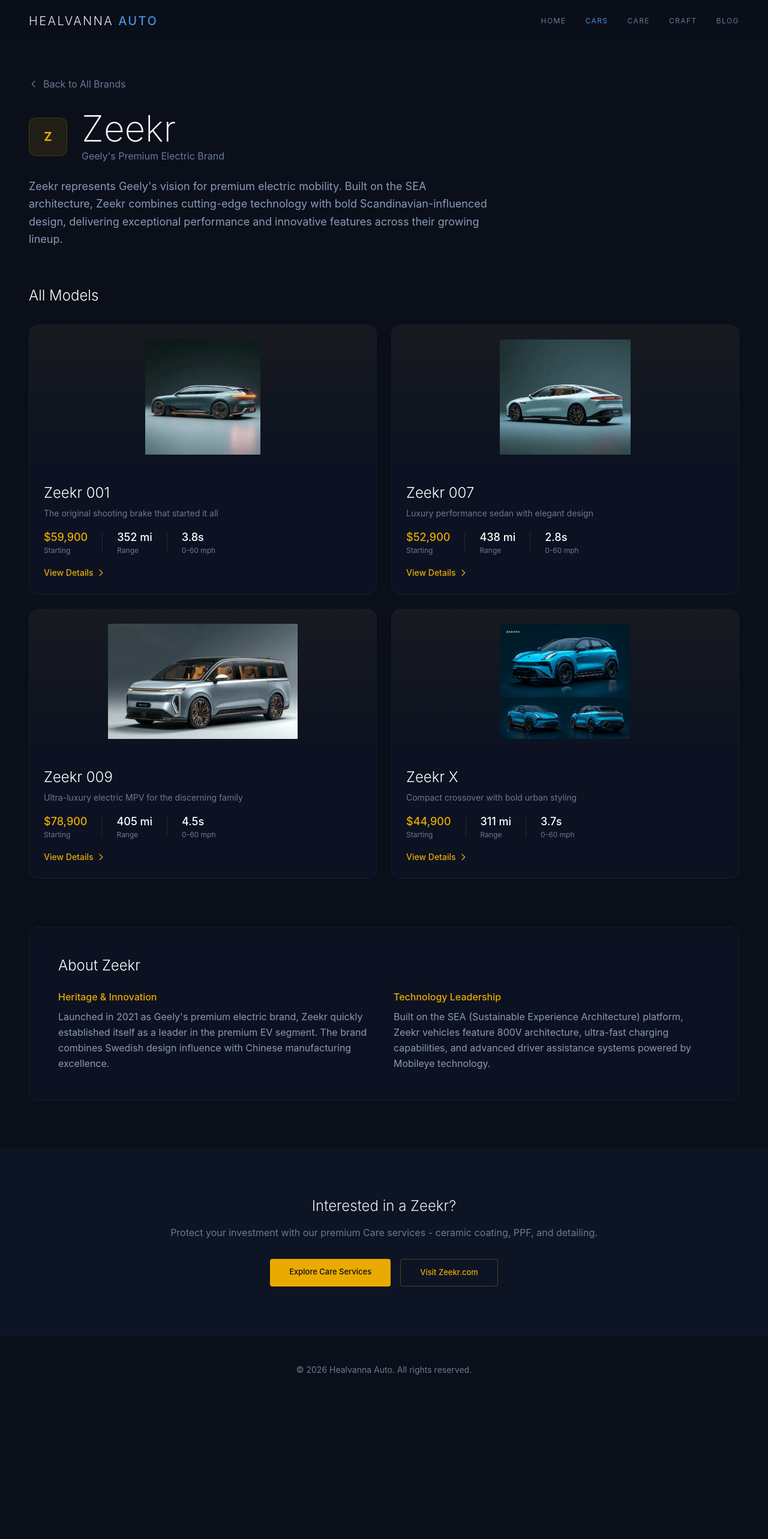
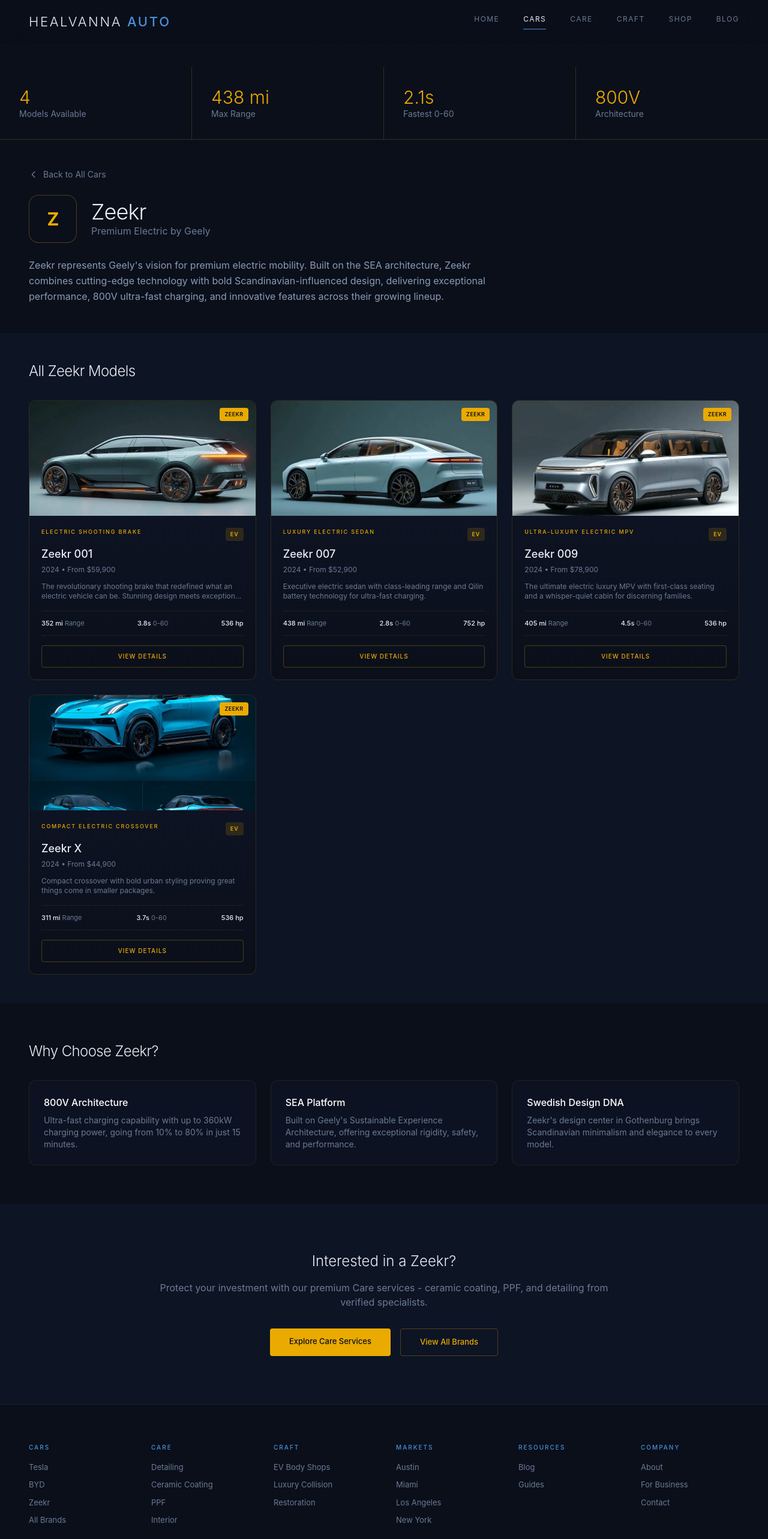
Before and after one commit to primary83/healvanna-auto, a Next.js app: page /cars/zeekr in a window 1280 px wide. Shown: the top 2566 px of the page at 60% size. Before the commit the page ends 2342 px from the top, so only its background shows below. Built offline with nearby package versions, Linux system fonts and the light colour scheme.

Commit message:
Update Zeekr brand page style

```diff
--- a/app/cars/zeekr/page.tsx
+++ b/app/cars/zeekr/page.tsx
@@ -3,66 +3,82 @@
 import Link from "next/link";
 import Image from "next/image";
 
-const models = [
+export default function ZeekrPage() {
+  // Zeekr Models with accurate specs
+  const zeekrModels = [
     {
-    name: "Zeekr 001",
-    slug: "001",
-    tagline: "The original shooting brake that started it all",
-    price: "$59,900",
+      id: 1,
+      name: "001",
+      category: "Electric Shooting Brake",
+      image: "/cars/zeekr/001.png",
       range: "352 mi",
       acceleration: "3.8s",
-    image: "/cars/zeekr/001.png",
+      power: "536 hp",
+      price: "$59,900",
+      description: "The revolutionary shooting brake that redefined what an electric vehicle can be. Stunning design meets exceptional performance.",
+      link: "/cars/zeekr/001"
     },
     {
-    name: "Zeekr 007",
-    slug: "007",
-    tagline: "Luxury performance sedan with elegant design",
-    price: "$52,900",
+      id: 2,
+      name: "007",
+      category: "Luxury Electric Sedan",
+      image: "/cars/zeekr/007.png",
       range: "438 mi",
       acceleration: "2.8s",
-    image: "/cars/zeekr/007.png",
+      power: "752 hp",
+      price: "$52,900",
+      description: "Executive electric sedan with class-leading range and Qilin battery technology for ultra-fast charging.",
+      link: "/cars/zeekr/007"
     },
     {
-    name: "Zeekr 009",
-    slug: "009",
-    tagline: "Ultra-luxury electric MPV for the discerning family",
-    price: "$78,900",
+      id: 3,
+      name: "009",
+      category: "Ultra-Luxury Electric MPV",
+      image: "/cars/zeekr/009.png",
       range: "405 mi",
       acceleration: "4.5s",
-    image: "/cars/zeekr/009.png",
+      power: "536 hp",
+      price: "$78,900",
+      description: "The ultimate electric luxury MPV with first-class seating and a whisper-quiet cabin for discerning families.",
+      link: "/cars/zeekr/009"
     },
     {
-    name: "Zeekr X",
-    slug: "x",
-    tagline: "Compact crossover with bold urban styling",
-    price: "$44,900",
+      id: 4,
+      name: "X",
+      category: "Compact Electric Crossover",
+      image: "/cars/zeekr/x.png",
       range: "311 mi",
       acceleration: "3.7s",
-    image: "/cars/zeekr/x.png",
+      power: "536 hp",
+      price: "$44,900",
+      description: "Compact crossover with bold urban styling proving great things come in smaller packages.",
+      link: "/cars/zeekr/x"
     },
   ];
 
-export default function ZeekrPage() {
   return (
     <main className="min-h-screen bg-[#0a0f1a] text-[#e8edf5]">
       {/* Navigation */}
-      <nav className="fixed top-0 left-0 right-0 z-50 px-6 md:px-12 py-5 flex justify-between items-center bg-gradient-to-b from-[#0a0f1a]/95 to-transparent backdrop-blur-xl">
-        <Link href="/" className="text-[20px] font-light tracking-[0.12em]">
+      <nav className="fixed top-0 left-0 right-0 z-50 px-12 py-5 flex justify-between items-center bg-gradient-to-b from-[#0a0f1a]/95 to-transparent backdrop-blur-xl">
+        <Link href="/" className="text-[22px] font-light tracking-[0.12em] cursor-pointer">
           HEALVANNA <span className="text-[#4a90d9] font-medium">AUTO</span>
         </Link>
-        <div className="flex gap-8">
+        <div className="flex gap-10">
           {[
             { name: "HOME", href: "/" },
-            { name: "CARS", href: "/cars", active: true },
+            { name: "CARS", href: "/cars" },
             { name: "CARE", href: "/care" },
             { name: "CRAFT", href: "/craft" },
+            { name: "SHOP", href: "/shop" },
             { name: "BLOG", href: "/blog" },
           ].map((item) => (
             <Link
               key={item.name}
               href={item.href}
-              className={`text-xs tracking-[0.12em] transition-colors duration-300 ${
-                item.active ? "text-[#4a90d9]" : "text-[#6b7a94] hover:text-[#e8edf5]"
+              className={`text-xs tracking-[0.12em] cursor-pointer transition-colors duration-300 pb-2 ${
+                item.name === "CARS"
+                  ? "text-[#e8edf5] border-b border-[#4a90d9]"
+                  : "text-[#6b7a94] hover:text-[#e8edf5] border-b border-transparent"
               }`}
             >
               {item.name}
@@ -71,86 +87,96 @@
         </div>
       </nav>
 
-      {/* Hero Section */}
-      <section className="pt-32 pb-16 px-6 md:px-12">
-        <div className="max-w-7xl mx-auto">
-          <Link
-            href="/cars"
-            className="inline-flex items-center gap-2 text-[#6b7a94] hover:text-[#eaaa00] transition-colors mb-8"
-          >
+      {/* Hero Stats Bar - Zeekr Gold Theme */}
+      <section className="pt-28 pb-0">
+        <div className="grid grid-cols-4 border-b border-[rgba(234,170,0,0.2)]">
+          <div className="p-8 border-r border-[rgba(234,170,0,0.2)]">
+            <div className="text-3xl font-light text-[#eaaa00]">4</div>
+            <div className="text-sm text-[#6b7a94]">Models Available</div>
+          </div>
+          <div className="p-8 border-r border-[rgba(234,170,0,0.2)]">
+            <div className="text-3xl font-light text-[#eaaa00]">438 mi</div>
+            <div className="text-sm text-[#6b7a94]">Max Range</div>
+          </div>
+          <div className="p-8 border-r border-[rgba(234,170,0,0.2)]">
+            <div className="text-3xl font-light text-[#eaaa00]">2.1s</div>
+            <div className="text-sm text-[#6b7a94]">Fastest 0-60</div>
+          </div>
+          <div className="p-8">
+            <div className="text-3xl font-light text-[#eaaa00]">800V</div>
+            <div className="text-sm text-[#6b7a94]">Architecture</div>
+          </div>
+        </div>
+      </section>
+
+      {/* Brand Header */}
+      <section className="py-12 px-12">
+        <div className="max-w-[1300px] mx-auto">
+          <Link href="/cars" className="inline-flex items-center gap-2 text-[#6b7a94] text-sm mb-6 hover:text-[#eaaa00] transition-colors">
             <svg className="w-4 h-4" fill="none" viewBox="0 0 24 24" stroke="currentColor">
               <path strokeLinecap="round" strokeLinejoin="round" strokeWidth={2} d="M15 19l-7-7 7-7" />
             </svg>
-            Back to All Brands
+            Back to All Cars
           </Link>
 
           <div className="flex items-center gap-6 mb-6">
-            <div className="w-16 h-16 rounded-xl bg-[rgba(234,170,0,0.1)] flex items-center justify-center border border-[rgba(234,170,0,0.2)]">
-              <span className="text-[#eaaa00] font-bold text-xl">Z</span>
+            {/* Zeekr Logo */}
+            <div className="w-20 h-20 bg-[#0a0f1a] rounded-2xl flex items-center justify-center p-3 border border-[rgba(234,170,0,0.3)]">
+              <span className="text-[#eaaa00] font-bold text-3xl tracking-tight">Z</span>
             </div>
             <div>
-              <h1 className="text-5xl md:text-6xl font-extralight text-white">
-                Zeekr
-              </h1>
-              <p className="text-[#6b7a94] mt-1">Geely&apos;s Premium Electric Brand</p>
+              <h1 className="text-4xl font-light tracking-tight">Zeekr</h1>
+              <p className="text-[#6b7a94]">Premium Electric by Geely</p>
             </div>
           </div>
 
-          <p className="text-[#8a9bb5] text-lg max-w-3xl leading-relaxed">
+          <p className="text-[#8a9bb5] max-w-[800px] leading-relaxed">
             Zeekr represents Geely&apos;s vision for premium electric mobility. Built on the SEA architecture,
             Zeekr combines cutting-edge technology with bold Scandinavian-influenced design, delivering
-            exceptional performance and innovative features across their growing lineup.
+            exceptional performance, 800V ultra-fast charging, and innovative features across their growing lineup.
           </p>
         </div>
       </section>
 
-      {/* Models Grid */}
-      <section className="px-6 md:px-12 pb-20">
-        <div className="max-w-7xl mx-auto">
-          <h2 className="text-2xl font-light text-white mb-8">All Models</h2>
-          <div className="grid grid-cols-1 md:grid-cols-2 gap-6">
-            {models.map((model) => (
+      {/* All Zeekr Models */}
+      <section className="py-12 px-12 bg-[#0d1424]">
+        <div className="max-w-[1300px] mx-auto">
+          <h2 className="text-2xl font-light tracking-tight mb-8">All Zeekr Models</h2>
+
+          <div className="grid grid-cols-1 md:grid-cols-2 lg:grid-cols-3 gap-6">
+            {zeekrModels.map((car) => (
               <Link
-                key={model.slug}
-                href={`/cars/zeekr/${model.slug}`}
-                className="group bg-[rgba(15,22,40,0.5)] rounded-2xl overflow-hidden border border-[rgba(74,144,217,0.1)] hover:border-[rgba(234,170,0,0.3)] transition-all duration-500 hover:-translate-y-1 hover:shadow-[0_24px_48px_-12px_rgba(0,0,0,0.4)]"
+                key={car.id}
+                href={car.link}
+                className="bg-gradient-to-b from-[rgba(15,22,40,1)] to-[rgba(10,15,26,1)] rounded-xl overflow-hidden cursor-pointer border border-[rgba(234,170,0,0.15)] hover:border-[rgba(234,170,0,0.4)] transition-all duration-400 hover:-translate-y-1.5 hover:shadow-[0_32px_64px_-16px_rgba(234,170,0,0.2)] group block"
               >
-                <div className="h-[240px] relative overflow-hidden bg-gradient-to-b from-[rgba(234,170,0,0.05)] to-transparent">
+                <div className="h-48 overflow-hidden relative bg-gradient-to-br from-[#1a1f2e] to-[#0d1220]">
                   <Image
-                    src={model.image}
-                    alt={model.name}
+                    src={car.image}
+                    alt={`Zeekr ${car.name}`}
                     fill
-                    className="object-contain object-center p-6 group-hover:scale-105 transition-transform duration-500"
+                    className="object-cover transition-transform duration-600 group-hover:scale-105"
                   />
-                </div>
-                <div className="p-6">
-                  <h3 className="text-2xl font-light text-white group-hover:text-[#eaaa00] transition-colors mb-2">
-                    {model.name}
-                  </h3>
-                  <p className="text-[#6b7a94] text-sm mb-4">{model.tagline}</p>
-
-                  <div className="flex items-center gap-6 mb-4">
-                    <div>
-                      <p className="text-[#eaaa00] text-lg font-medium">{model.price}</p>
-                      <p className="text-[#6b7a94] text-xs">Starting</p>
-                    </div>
-                    <div className="w-px h-8 bg-[rgba(255,255,255,0.1)]" />
-                    <div>
-                      <p className="text-white text-lg font-medium">{model.range}</p>
-                      <p className="text-[#6b7a94] text-xs">Range</p>
-                    </div>
-                    <div className="w-px h-8 bg-[rgba(255,255,255,0.1)]" />
-                    <div>
-                      <p className="text-white text-lg font-medium">{model.acceleration}</p>
-                      <p className="text-[#6b7a94] text-xs">0-60 mph</p>
+                  {/* Zeekr Badge */}
+                  <div className="absolute top-3 right-3 px-2 py-1 bg-[#eaaa00] text-[#0a0f1a] text-[9px] tracking-wider font-semibold rounded">
+                    ZEEKR
                   </div>
                 </div>
-
-                  <span className="inline-flex items-center text-[#eaaa00] text-sm font-medium group-hover:gap-2 gap-1 transition-all">
+                <div className="p-5">
+                  <div className="flex justify-between items-start mb-2">
+                    <div className="text-[9px] tracking-[0.2em] uppercase text-[#eaaa00] font-medium">{car.category}</div>
+                    <span className="text-[9px] tracking-[0.1em] uppercase px-2 py-1 bg-[rgba(234,170,0,0.15)] text-[#eaaa00] rounded-sm font-semibold">EV</span>
+                  </div>
+                  <div className="text-lg font-medium mb-1">Zeekr {car.name}</div>
+                  <div className="text-xs text-[#6b7a94] mb-3">2024 • From {car.price}</div>
+                  <p className="text-xs text-[#6b7a94] mb-4 line-clamp-2">{car.description}</p>
+                  <div className="flex justify-between text-[11px] text-[#6b7a94] mb-4 py-3 border-t border-b border-[rgba(234,170,0,0.1)]">
+                    <div><span className="text-[#e8edf5] font-medium">{car.range}</span> Range</div>
+                    <div><span className="text-[#e8edf5] font-medium">{car.acceleration}</span> 0-60</div>
+                    <div><span className="text-[#e8edf5] font-medium">{car.power}</span></div>
+                  </div>
+                  <span className="w-full py-2.5 text-[10px] tracking-[0.1em] uppercase font-medium border border-[rgba(234,170,0,0.3)] text-[#eaaa00] hover:bg-[rgba(234,170,0,0.1)] transition-all duration-300 rounded block text-center">
                     View Details
-                    <svg className="w-4 h-4" fill="none" viewBox="0 0 24 24" stroke="currentColor">
-                      <path strokeLinecap="round" strokeLinejoin="round" strokeWidth={2} d="M9 5l7 7-7 7" />
-                    </svg>
                   </span>
                 </div>
               </Link>
@@ -159,63 +185,104 @@
         </div>
       </section>
 
-      {/* Brand Info Section */}
-      <section className="px-6 md:px-12 pb-20">
-        <div className="max-w-7xl mx-auto">
-          <div className="bg-[rgba(15,22,40,0.5)] rounded-2xl border border-[rgba(74,144,217,0.1)] p-8 md:p-12">
-            <h2 className="text-2xl font-light text-white mb-6">About Zeekr</h2>
-            <div className="grid md:grid-cols-2 gap-8 text-[#8a9bb5]">
-              <div>
-                <h3 className="text-[#eaaa00] font-medium mb-2">Heritage & Innovation</h3>
-                <p className="leading-relaxed">
-                  Launched in 2021 as Geely&apos;s premium electric brand, Zeekr quickly established itself
-                  as a leader in the premium EV segment. The brand combines Swedish design influence
-                  with Chinese manufacturing excellence.
-                </p>
+      {/* Why Zeekr Section */}
+      <section className="py-16 px-12">
+        <div className="max-w-[1300px] mx-auto">
+          <h2 className="text-2xl font-light tracking-tight mb-8">Why Choose Zeekr?</h2>
+          <div className="grid grid-cols-1 md:grid-cols-3 gap-6">
+            {[
+              {
+                title: "800V Architecture",
+                description: "Ultra-fast charging capability with up to 360kW charging power, going from 10% to 80% in just 15 minutes."
+              },
+              {
+                title: "SEA Platform",
+                description: "Built on Geely's Sustainable Experience Architecture, offering exceptional rigidity, safety, and performance."
+              },
+              {
+                title: "Swedish Design DNA",
+                description: "Zeekr's design center in Gothenburg brings Scandinavian minimalism and elegance to every model."
+              }
+            ].map((feature, index) => (
+              <div key={index} className="bg-[rgba(15,22,40,0.5)] rounded-xl p-6 border border-[rgba(234,170,0,0.1)]">
+                <h3 className="text-base font-medium text-white mb-2">{feature.title}</h3>
+                <p className="text-sm text-[#6b7a94]">{feature.description}</p>
               </div>
-              <div>
-                <h3 className="text-[#eaaa00] font-medium mb-2">Technology Leadership</h3>
-                <p className="leading-relaxed">
-                  Built on the SEA (Sustainable Experience Architecture) platform, Zeekr vehicles
-                  feature 800V architecture, ultra-fast charging capabilities, and advanced driver
-                  assistance systems powered by Mobileye technology.
-                </p>
-              </div>
-            </div>
+            ))}
           </div>
         </div>
       </section>
 
       {/* CTA Section */}
-      <section className="py-20 px-6 md:px-12 bg-[#0d1424]">
+      <section className="py-20 px-12 bg-[#0d1424]">
         <div className="max-w-[800px] mx-auto text-center">
           <h2 className="text-2xl font-light mb-4">Interested in a Zeekr?</h2>
-          <p className="text-[#6b7a94] mb-8">
-            Protect your investment with our premium Care services - ceramic coating, PPF, and detailing.
-          </p>
-          <div className="flex flex-wrap justify-center gap-4">
-            <Link
-              href="/care"
-              className="px-8 py-3 text-[13px] font-medium bg-[#eaaa00] text-[#0a0f1a] hover:bg-[#ffc832] transition-all duration-300 rounded"
-            >
+          <p className="text-[#6b7a94] mb-8">Protect your investment with our premium Care services - ceramic coating, PPF, and detailing from verified specialists.</p>
+          <div className="flex justify-center gap-4">
+            <Link href="/care" className="px-8 py-3 text-[13px] font-medium bg-[#eaaa00] text-[#0a0f1a] hover:bg-[#ffc832] transition-all duration-300 rounded">
               Explore Care Services
             </Link>
-            <a
-              href="https://www.zeekrlife.com"
-              target="_blank"
-              rel="noopener noreferrer"
-              className="px-8 py-3 text-[13px] font-medium bg-transparent border border-[rgba(234,170,0,0.3)] text-[#eaaa00] hover:bg-[rgba(234,170,0,0.1)] transition-all duration-300 rounded"
-            >
-              Visit Zeekr.com
-            </a>
+            <Link href="/cars" className="px-8 py-3 text-[13px] font-medium bg-transparent border border-[rgba(234,170,0,0.3)] text-[#eaaa00] hover:bg-[rgba(234,170,0,0.1)] transition-all duration-300 rounded">
+              View All Brands
+            </Link>
           </div>
         </div>
       </section>
 
       {/* Footer */}
-      <footer className="bg-[#0a0f1a] py-12 px-6 md:px-12 border-t border-[rgba(74,144,217,0.15)]">
-        <div className="max-w-7xl mx-auto text-center text-[#6b7a94] text-sm">
-          © 2026 Healvanna Auto. All rights reserved.
+      <footer className="bg-[#0a0f1a] pt-16 pb-8 px-12 border-t border-[rgba(74,144,217,0.15)]">
+        <div className="grid grid-cols-6 gap-10 max-w-[1200px] mx-auto mb-12">
+          {[
+            { title: "Cars", links: [
+              { name: "Tesla", href: "/cars/tesla" },
+              { name: "BYD", href: "/cars/byd" },
+              { name: "Zeekr", href: "/cars/zeekr" },
+              { name: "All Brands", href: "/cars" }
+            ]},
+            { title: "Care", links: [
+              { name: "Detailing", href: "/care" },
+              { name: "Ceramic Coating", href: "/care" },
+              { name: "PPF", href: "/care" },
+              { name: "Interior", href: "/care" }
+            ]},
+            { title: "Craft", links: [
+              { name: "EV Body Shops", href: "/craft" },
+              { name: "Luxury Collision", href: "/craft" },
+              { name: "Restoration", href: "/craft" }
+            ]},
+            { title: "Markets", links: [
+              { name: "Austin", href: "/care?location=Austin" },
+              { name: "Miami", href: "/care?location=Miami" },
+              { name: "Los Angeles", href: "/care?location=Los Angeles" },
+              { name: "New York", href: "/care?location=New York" }
+            ]},
+            { title: "Resources", links: [
+              { name: "Blog", href: "/blog" },
+              { name: "Guides", href: "/blog" }
+            ]},
+            { title: "Company", links: [
+              { name: "About", href: "/about" },
+              { name: "For Business", href: "/business" },
+              { name: "Contact", href: "/contact" }
+            ]},
+          ].map((column, index) => (
+            <div key={index}>
+              <h4 className="text-[10px] tracking-[0.2em] uppercase text-[#4a90d9] mb-4 font-medium">{column.title}</h4>
+              {column.links.map((link) => (
+                <Link key={link.name} href={link.href} className="block text-[13px] text-[#6b7a94] mb-2.5 cursor-pointer hover:text-[#e8edf5] transition-colors duration-300">{link.name}</Link>
+              ))}
+            </div>
+          ))}
+        </div>
+        <div className="flex justify-between items-center pt-8 border-t border-[rgba(74,144,217,0.15)] max-w-[1200px] mx-auto">
+          <div className="text-[11px] text-[#3d4a61]">© 2026 Healvanna. All rights reserved.</div>
+          <div className="flex gap-6">
+            {[
+              { name: "Privacy", href: "/privacy" },
+              { name: "Terms", href: "/terms" },
+              { name: "Cookies", href: "#" }
+            ].map((link) => <Link key={link.name} href={link.href} className="text-[11px] text-[#6b7a94] cursor-pointer hover:text-[#e8edf5] transition-colors duration-300">{link.name}</Link>)}
+          </div>
         </div>
       </footer>
     </main>
```
Lines whose indentation alone changed are shown as unchanged.
